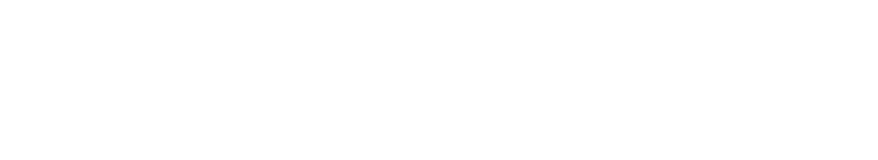
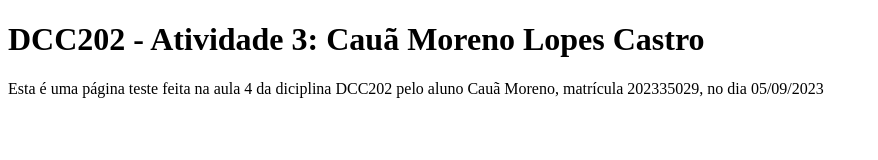
Before and after one commit to ufjf-dcc202/ufjf-dcc202-2023-3-b-atv3-CauaMoreno, a website: page index.html in a window 1280 px wide. Shown: the whole page, without its empty margins (0-878 px from the left). Drawn offline with Linux system fonts and the light colour scheme.

Commit message:
adiciona titulo e paragrafo ao main

```diff
--- a/index.html
+++ b/index.html
@@ -6,6 +6,9 @@
     <title>DCC202 - Atividade 3: Cauã Moreno Lopes Castro</title>
 </head>
 <body>
-    <main></main>
+    <main>
+        <h1>DCC202 - Atividade 3: Cauã Moreno Lopes Castro</h1>
+            <p>Esta é uma página teste feita na aula 4 da diciplina DCC202 pelo aluno Cauã Moreno, matrícula 202335029, no dia 05/09/2023</p>
+    </main>
 </body>
 </html>
```
